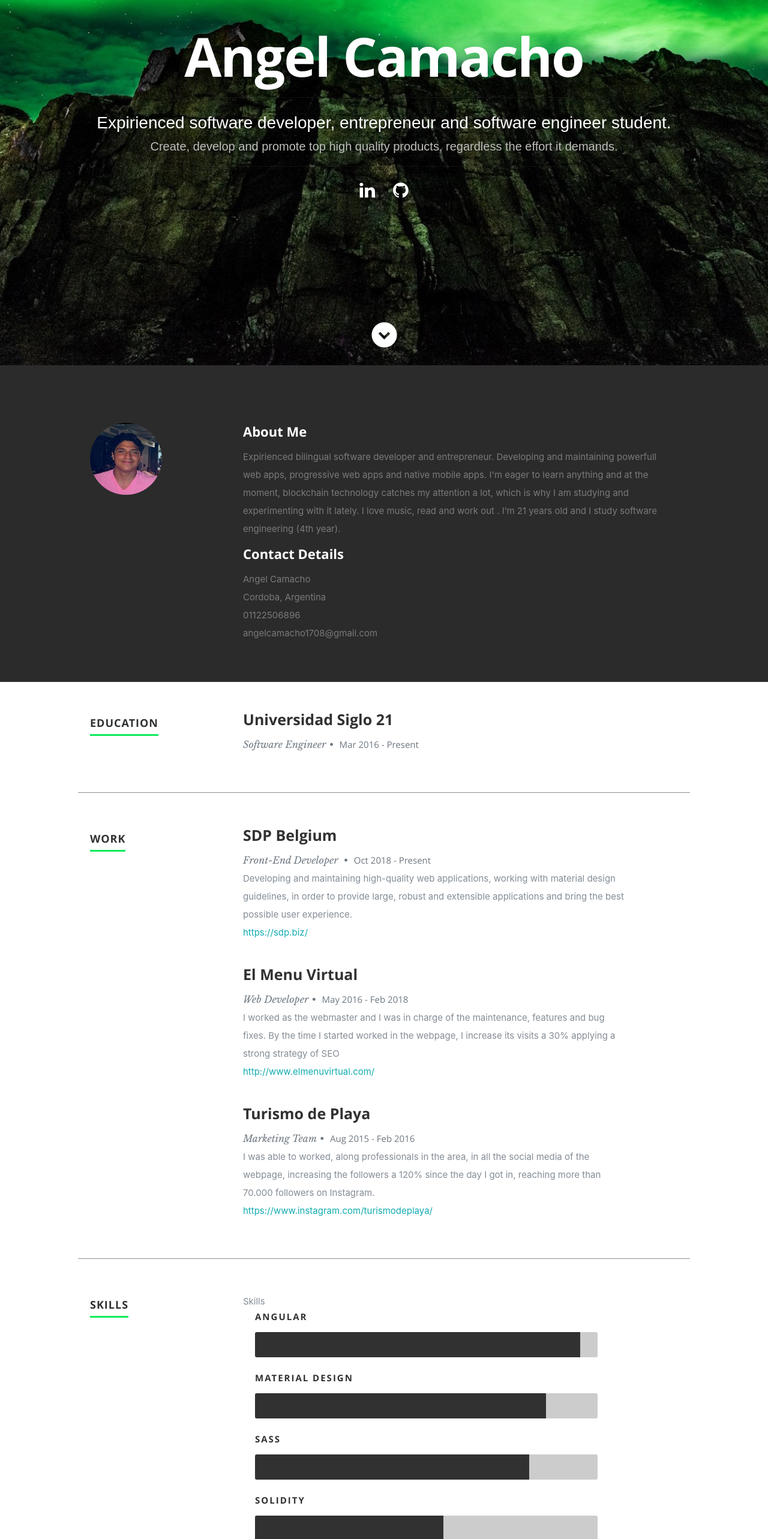
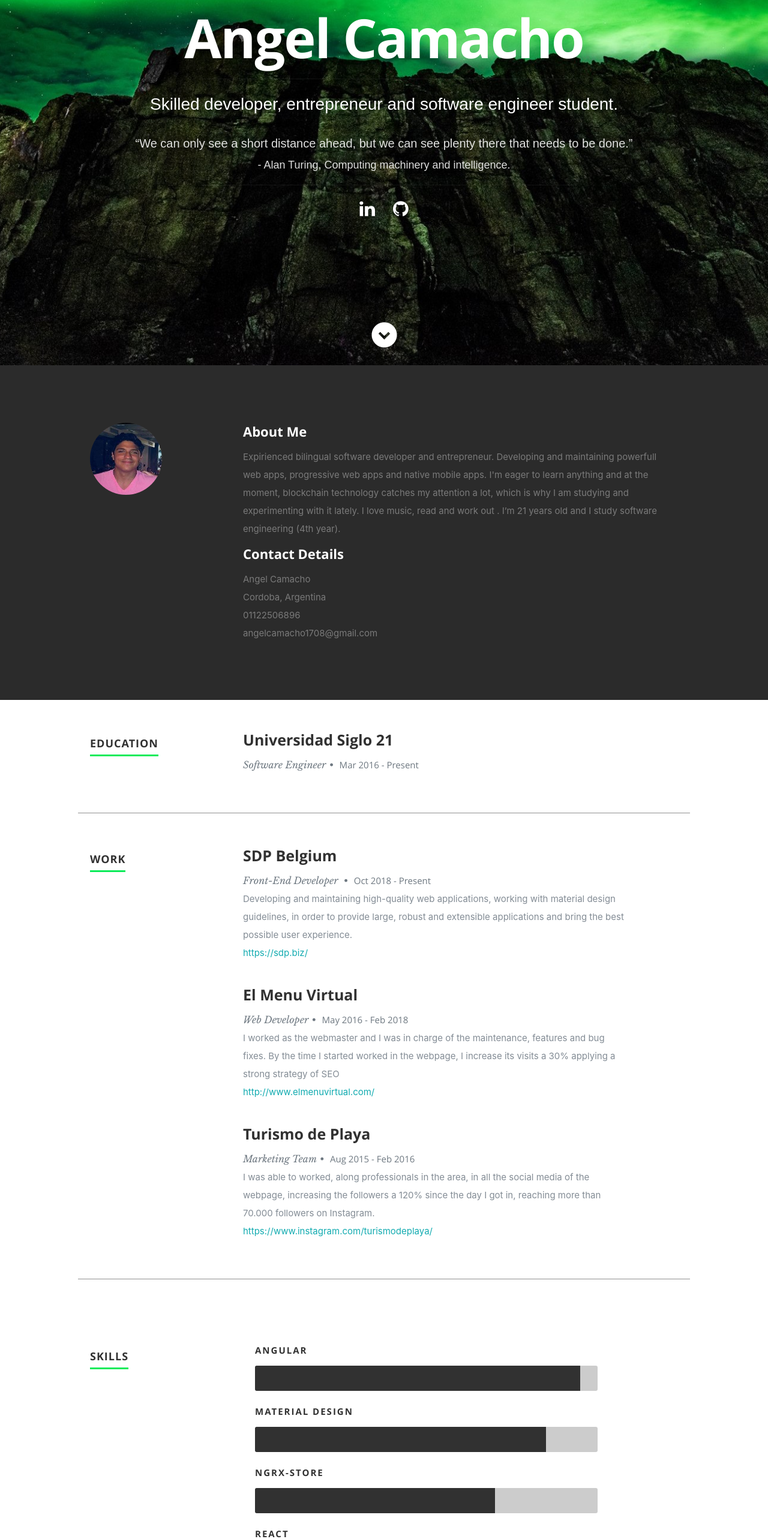
Before and after one commit to angelcamacho17/resume, a React (Create React App) app: page / in a window 1280 px wide. Shown: the part 191-2757 px from the top of the page at 60% size. Built offline with nearby package versions, Linux system fonts and the light colour scheme.

Commit message:
adding practice project (solidity)

```diff
--- a/css/default.css
+++ b/css/default.css
@@ -87,7 +87,7 @@ pre {
    word-wrap: break-word;
 }
 
-blockquote, q { quotes: &#8220 &#8220; }
+blockquote, q { quotes: #8220 #8220; }
 
 blockquote:before, blockquote:after,
 q:before, q:after {
@@ -196,7 +196,7 @@ blockquote:before {
    font-size: 80px;
    line-height: 0px;
    margin: 0;
-   font-family: arial, sans-serif;; display:inline
+   font-family: arial, sans-serif; display:inline;
 
    position: absolute;
    top:  30px;
--- a/css/layout.css
+++ b/css/layout.css
@@ -192,8 +192,7 @@ ul#nav li.current a { color: #0ceb5a; }
 
 #about {
    background: #2B2B2B;
-   padding-top: 96px;
-   padding-bottom: 66px;
+   padding: 96px 0;
    overflow: hidden;
 }
 
--- a/public/css/default.css
+++ b/public/css/default.css
@@ -628,7 +628,7 @@ input[type="checkbox"] { display: inline; }
 /* removed gutters */
 .row.collapsed > .column,
 .row.collapsed > .columns,
-.column.collapsed, .columns.collapsed  { padding: 0; }
+.column.collapsed, .columns.collapsed  { padding: 0 8px; }
 
 [class*="column"] + [class*="column"]:last-child { float: right; }
 [class*="column"] + [class*="column"].end { float: right; }
--- a/public/css/layout.css
+++ b/public/css/layout.css
@@ -192,8 +192,7 @@ ul#nav li.current a { color: #0ceb5a; }
 
 #about {
    background: #2B2B2B;
-   padding-top: 96px;
-   padding-bottom: 66px;
+   padding: 96px 0;
    overflow: hidden;
 }
 
@@ -241,18 +240,18 @@ ul#nav li.current a { color: #0ceb5a; }
 
 #resume {
    background: #fff;
-   padding-top: 48px;
+   padding-top: 52px;
    overflow: hidden;
 }
 
 #skill{
-   padding-top: 8px;
+   padding-top: 60px;
    background: #fff;
    overflow: hidden;
 }
 
 #language{
-   padding-top: 8px;
+   padding-top: 60px;
    background: #fff;
    overflow: hidden;
    padding-bottom: 32px;
@@ -368,11 +367,49 @@ ul#nav li.current a { color: #0ceb5a; }
   	-webkit-animation: photoshop 2s ease;
 }
 
+.react {
+   width: 60%;
+   -moz-animation: photoshop 2s ease;
+   -webkit-animation: photoshop 2s ease;
+}
+
+.ngrx {
+   width: 70%;
+   -moz-animation: photoshop 2s ease;
+   -webkit-animation: photoshop 2s ease;
+}
+
 .solidity {
   	width: 55%;
   	-moz-animation: photoshop 2s ease;
   	-webkit-animation: photoshop 2s ease;
 }
+
+.java {
+   width: 60%;
+   -moz-animation: photoshop 2s ease;
+   -webkit-animation: photoshop 2s ease;
+}
+
+.devsops {
+   width: 75%;
+   -moz-animation: photoshop 2s ease;
+   -webkit-animation: photoshop 2s ease;
+}
+
+.firebase {
+   width: 65%;
+   -moz-animation: photoshop 2s ease;
+   -webkit-animation: photoshop 2s ease;
+}
+
+.scrum {
+   width: 80%;
+   -moz-animation: photoshop 2s ease;
+   -webkit-animation: photoshop 2s ease;
+}
+
+
 .material-design {
   	width: 85%;
   	-moz-animation: illustrator 2s ease;
--- a/public/css/media-queries.css
+++ b/public/css/media-queries.css
@@ -285,6 +285,10 @@
    /* Portfolio Section
    /* ----------------------------------------------------------------- */
    #portfolio-wrapper .columns { margin-bottom: 40px; }
+   #portfolio-wrapper {
+      display: flex;
+      flex-direction: column;
+   }
    .popup-modal {	max-width: 85%; }
 
 
@@ -384,14 +388,45 @@
       font: 40px/1.1em 'opensans-bold', sans-serif;
       margin: 0 auto 24px auto;
    }
+   header .banner-text h2 {
+      font-size: 20px;
+      line-height: 24px;
+   }
    header .banner-text h3 {
       font: 14px/1.9em 'librebaskerville-regular', sans-serif;
       width: 90%;
    }
 
+   header .banner-text h4 {
+      font-size: 16px;
+      line-height: 19px;
+   }
+
+   header .banner-text h5 {
+      font-size: 14px;
+      line-height: 20px;
+   }
+
+
    /* header social links */
    header .social { font-size: 20px;}
    header .social li { margin: 0 6px; }
+
+      /* Resume Section
+   --------------------------------------------------------------------- */
+   #resume .header-col {
+      padding-top: 0;
+      margin-bottom: 48px;
+      text-align: center;
+      margin-bottom: -1px;
+   }
+   #resume h1 { letter-spacing: 3px; }
+   #resume .main-col { padding-right: 30px; }
+   #resume h3, #resume .info { text-align: center; }
+
+   #achievements {
+      display: none;
+   }
 
    /* footer
    ------------------------------------------------------------------------ */
@@ -399,5 +434,4 @@
    /* social links */
    footer .social-links { font-size: 20px; }
    footer .social-links li { margin-left: 14px; }
-
 }
--- a/src/components/Footer.js
+++ b/src/components/Footer.js
@@ -23,7 +23,11 @@ export default class Footer extends Component {
         </div>
         <div id="go-top"><a className="smoothscroll" title="Back to Top" href="#home"><i className="icon-up-open" /></a></div>
       </div>
-      <h6 style={{color:'#bfbebb', fontFamily:'sans-serif '}}>This webpage is developed with React.js by Angel Camacho</h6>
+      <h6 style={{margin: '72px',
+                  display: 'flex',
+                  'justify-content': 'center',
+                  color:'#bfbebb',
+                  fontFamily:'sans-serif '}}>This webpage is developed with React.js by Angel Camacho</h6>
     </footer>
     );
   }
--- a/src/components/Header.js
+++ b/src/components/Header.js
@@ -26,9 +26,12 @@ export default class Header extends Component {
             <div className="banner-text">
                <h1 className="responsive-headline">{resumeData.name}</h1>
                <hr/>
-               <h2 style={{color:'#fff', fontFamily:'sans-serif '}}>{resumeData.role}.</h2>
-               <h4 style={{color:'#bfbebb', fontFamily:'sans-serif '}}>{resumeData.roleDescription}.
+               <h2 style={{color:'rgba(255,255,255, 1)', fontFamily:'sans-serif ', 'margin-bottom': '32px'}}>{resumeData.role}.</h2>
+               <h4 style={{color:'rgba(255,255,255, 0.87)', fontFamily:'sans-serif '}}>{resumeData.roleDescription}
                </h4>
+               <h5 style={{color:'rgba(255,255,255, 0.87)', fontFamily:'sans-serif '}}>{resumeData.quote}
+               </h5>
+
                <hr/>
                <ul className="social">
                   {
--- a/src/components/Resume.js
+++ b/src/components/Resume.js
@@ -47,7 +47,7 @@ export default  class Resume extends Component {
                           {item.specialization}
                           <span>&bull;</span> <em className="date">{item.MonthOfEntry} {item.YearOfEntry} - {item.MonthOfLeaving} {item.YearOfLeaving} </em></p>
                           <br></br>
-                          <p>
+                          <p id="achievements">
                           {item.Achievements}
                           </p>
                           <br></br>
--- a/src/resumeData.js
+++ b/src/resumeData.js
@@ -1,10 +1,11 @@
 let resumeData = {
     "imagebaseurl":"https://rbhatia46.github.io/",
     "name": "Angel Camacho",
-    "role": "Expirienced software developer, entrepreneur and software engineer student",
+    "role": "Skilled developer, entrepreneur and software engineer student",
     "linkedinId":"LinkedIn Id",
     "skypeid": "skypeid",
-    "roleDescription": " Create, develop and promote top high quality products, regardless the effort it demands",
+    "roleDescription": "“We can only see a short distance ahead, but we can see plenty there that needs to be done.”",
+    "quote":"- Alan Turing, Computing machinery and intelligence.",
     "socialLinks":[
         {
           "name":"linkedin",
@@ -64,7 +65,7 @@ let resumeData = {
           "Link":"https://www.instagram.com/turismodeplaya/"
        }
     ],
-    "skillsDescription":"Skills",
+    "skillsDescription": "",
     "skills":[
       {
         "skillname":"Angular",
@@ -73,7 +74,16 @@ let resumeData = {
       {
         "skillname":"Material Design",
         "class":"material-design"
-      },{
+      },
+      {
+        "skillname":"Ngrx-Store",
+        "class":"ngrx"
+      },
+      {
+        "skillname":"React",
+        "class":"react"
+      },
+      {
         "skillname":"Sass",
         "class":"sass"
       },
@@ -82,8 +92,20 @@ let resumeData = {
         "class":"solidity"
       },
       {
-          "skillname":"Git",
-          "class":"git"
+        "skillname":"Java",
+        "class":"java"
+      },
+      {
+        "skillname":"DevOps",
+        "class":"devsops"
+      },
+      {
+        "skillname":"Firebase",
+        "class":"firebase"
+      },
+      {
+        "skillname":"Scrum",
+        "class":"scrum"
       },
       {
         "skillname":"Eager to learn",
@@ -94,7 +116,7 @@ let resumeData = {
           "class":"problems"
         }
     ],
-    "languagesDescription":"Languages",
+    "languagesDescription":"",
         "languages":[
           {
             "languagename":"Spanish"
@@ -108,9 +130,45 @@ let resumeData = {
         ],
     "portfolio":[
       {
-        "name":"Employess attendance (from scratch)",
+        "name":"Employess attendance (WebApp)",
         "description":"Attendance board to manage the information of all the employees of a certain company.",
-        "link":"https://employees-attendance.firebaseapp.com/#/"
+        "technology":"Angular 8 and Material Design (Front).",
+        "link":"https://employees-attendance.firebaseapp.com/#/",
+
+      },
+      {
+        "name":"Order admin for commerces(PWA)",
+        "description":"Admin orders to make faster the long lines in your commerce, by loading the orders before the customer gets to the register box.",
+        "technology":"Angular 9, Ngrx-Store and Material Design (Front).",
+        "link":"https://ecommerce-pwa-1717.firebaseapp.com/#/"
+      }
+    ],
+    "involved":[
+      {
+        "name":"SDP Era App (App)",
+        "description":"Era is an application for the everyday employee.Allows the user to make clock registrations, giving the company reliable data about work hours and daymarkins.",
+        "technology":"Angular 9 and Ionic (Front).",
+        "link":"https://apps.apple.com/ar/app/sdp-era-app/id1164839573",
+      },
+      {
+        "name":"Adminseg v3",
+        "description":"Agency Management Software.",
+        "technology":"Php, symphony 3.2 (Full-Stack).",
+        "link":"http://www.adminsegv3.com/",
+      },
+      {
+        "name":"SDP Distripack",
+        "description":"Powerful resource management application for wholesale companies.",
+        "technology":"M (Backend).",
+        "link":"https://www.softwareseleccion.com/sdp+distripack-p-195",
+      },
+    ],
+    "practice":[
+      {
+        "name":"Twitther (WebApp)",
+        "description":"Little app where you can create post tweets, tip tweets and follow other ropsten ethereum accounts to read their private tweets.",
+        "technology":"Angular 9 and Meterial Design(Front), smart contract in solidity (backend).",
+        "link":"https://twitther-bb16f.firebaseapp.com/",
       }
     ],
     "testimonials":[
```
Also changed, not shown: src/components/Portfolio.js (+55 -2 lines). Lines whose indentation alone changed are shown as unchanged.
